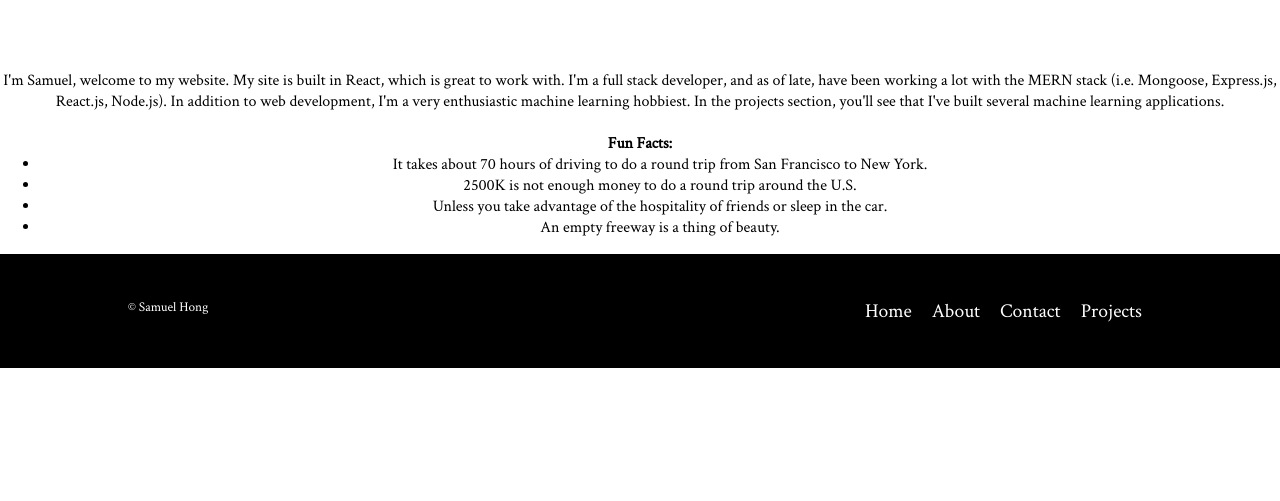
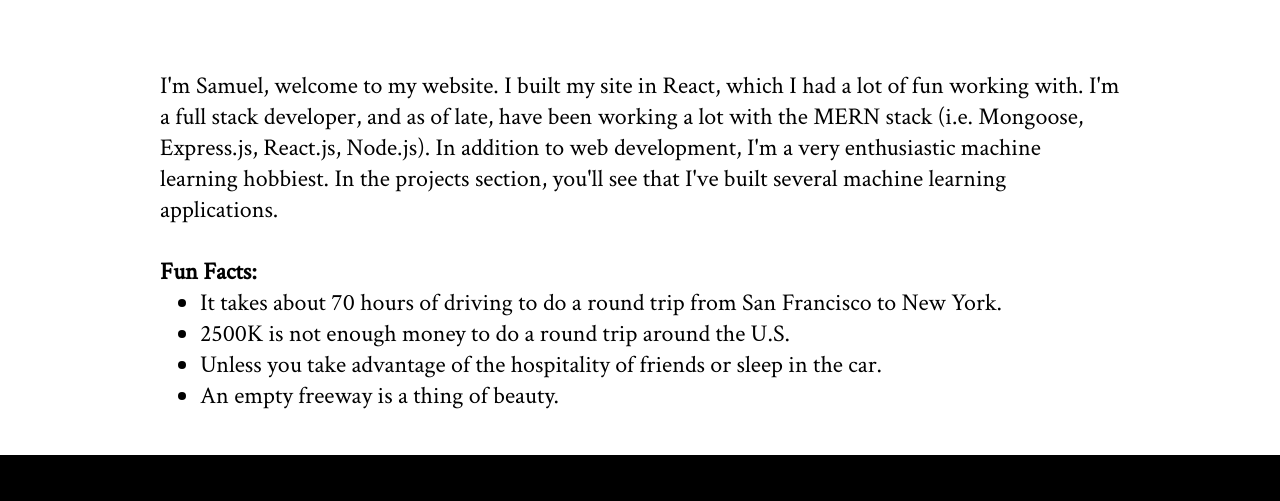
Before and after one commit to iiffd/personal-website, a React (Create React App) app: page /about in a window 1280 px wide. Shown: the part 853-1354 px from the top of the page. Before the commit the page ends 1221 px from the top, so only its background shows below. Built offline with nearby package versions, Linux system fonts and the light colour scheme.

Commit message:
Change about text

```diff
--- a/src/components/About/About.css
+++ b/src/components/About/About.css
@@ -1,3 +1,10 @@
+.section-title {
+  font-size: 3em;
+}
 .about-text {
-  font-size: 1em;
+  font-size: 1.5em;
+  margin: auto;
+  text-align: left;
+  width: 960px;
+  padding-bottom: 44px;
 }
--- a/src/components/About/index.jsx
+++ b/src/components/About/index.jsx
@@ -7,7 +7,7 @@ const About = () => {
       <h5 className="section-title">Nice to meet you</h5>
       <p className="about-text">
         I'm Samuel, welcome to my website.
-        My site is built in React, which is great to work with.
+        I built my site in React, which I had a lot of fun working with.
         I'm a full stack developer, and as of late, have been working a lot with the MERN stack (i.e. Mongoose, Express.js, React.js, Node.js).
         In addition to web development, I'm a very enthusiastic machine learning hobbiest.
         In the projects section, you'll see that I've built several machine learning applications.
--- a/src/components/App.css
+++ b/src/components/App.css
@@ -2,6 +2,3 @@
   text-align: center;
   font-family: 'Crimson Text', serif;
 }
-.section-title {
-  font-size: 3em;
-}
```
